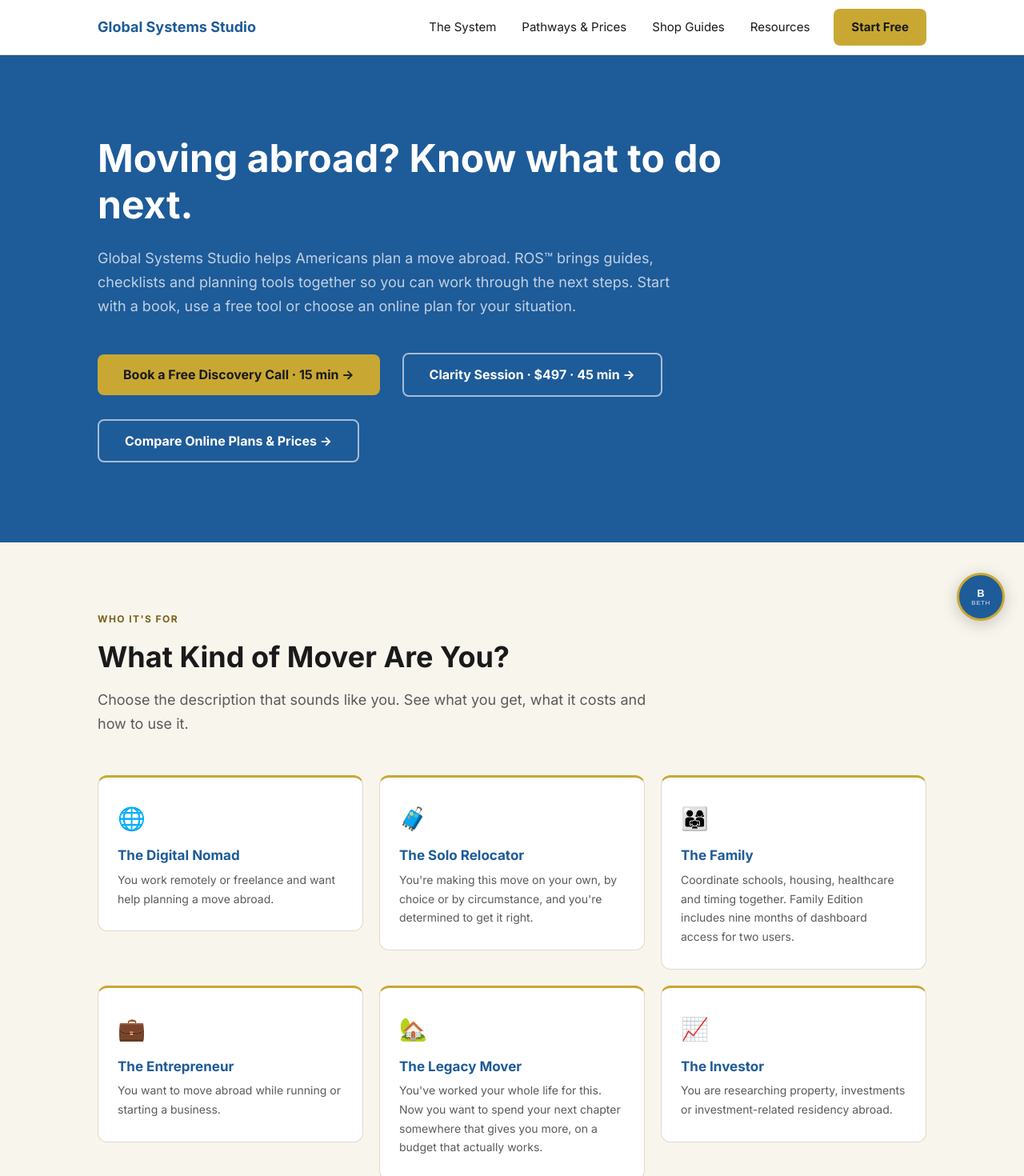
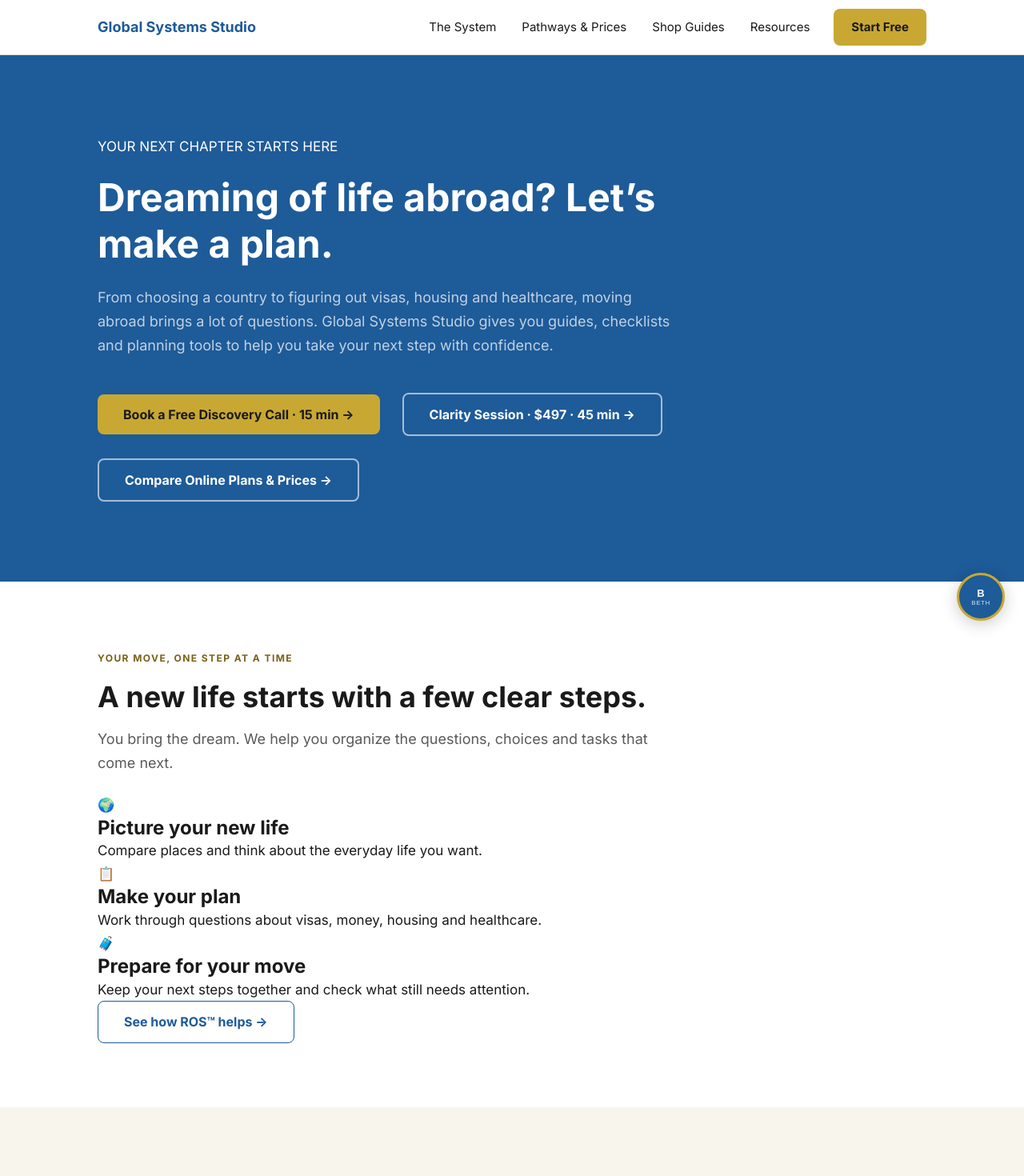
Before and after one commit to globalsystemsstudio-lang/gss-website, a Next.js app: page / in a window 1280 px wide. Shown: the top 1470 px of the page at 80% size. Built offline with nearby package versions, Linux system fonts and the light colour scheme.

Commit message:
Make the homepage tell a clearer relocation story

```diff
--- a/app/page.jsx
+++ b/app/page.jsx
@@ -42,15 +42,30 @@ export default function HomePage() {
       {/* 01: HERO */}
       <section className="hero">
         <div className="container">
-          <h1>Moving abroad? Know what to do next.</h1>
+          <p className="gss-hero-kicker">YOUR NEXT CHAPTER STARTS HERE</p>
+          <h1>Dreaming of life abroad? Let’s make a plan.</h1>
           <p className="answer-capsule">
-            Global Systems Studio helps Americans plan a move abroad. ROS™ brings guides, checklists and planning tools together so you can work through the next steps. Start with a book, use a free tool or choose an online plan for your situation.
+            From choosing a country to figuring out visas, housing and healthcare, moving abroad brings a lot of questions. Global Systems Studio gives you guides, checklists and planning tools to help you take your next step with confidence.
           </p>
           <div className="hero-ctas">
             <Link href="/services/discovery-call/" className="btn btn-gold">Book a Free Discovery Call · 15 min →</Link>
             <Link href="/services/clarity-session/" className="btn btn-outline-white">Clarity Session · $497 · 45 min →</Link>
             <Link href="/services/" className="btn btn-outline-white">Compare Online Plans &amp; Prices →</Link>
           </div>
+        </div>
+      </section>
+
+      <section className="journey-section">
+        <div className="container">
+          <span className="section-tag">Your move, one step at a time</span>
+          <h2>A new life starts with a few clear steps.</h2>
+          <p className="section-intro">You bring the dream. We help you organize the questions, choices and tasks that come next.</p>
+          <div className="journey-grid">
+            <article className="journey-card"><span aria-hidden="true">🌍</span><h3>Picture your new life</h3><p>Compare places and think about the everyday life you want.</p></article>
+            <article className="journey-card"><span aria-hidden="true">📋</span><h3>Make your plan</h3><p>Work through questions about visas, money, housing and healthcare.</p></article>
+            <article className="journey-card"><span aria-hidden="true">🧳</span><h3>Prepare for your move</h3><p>Keep your next steps together and check what still needs attention.</p></article>
+          </div>
+          <Link href="/what-is-ros/" className="btn btn-outline">See how ROS™ helps →</Link>
         </div>
       </section>
 
```
